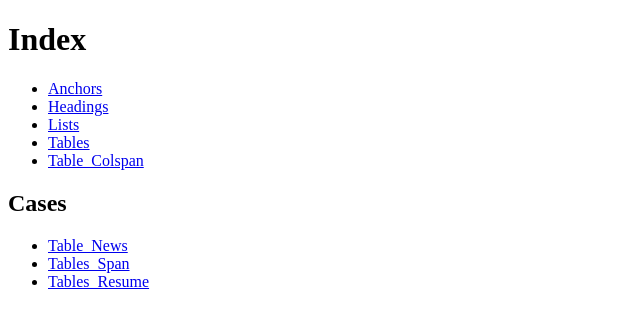
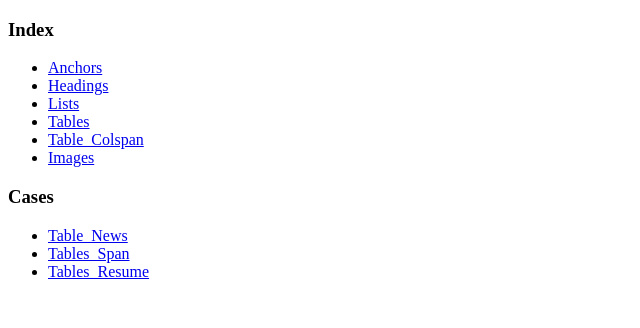
Before and after one commit to keamy-eun/study_publishings, a plain HTML site: page docs/index.html in a window 1280 px wide. Shown: the whole page, without its empty margins (0-640 px from the left). Drawn offline with Linux system fonts and the light colour scheme.

Commit message:
change folders

```diff
--- a/docs/index.html
+++ b/docs/index.html
@@ -4,7 +4,7 @@
     <title>은원기</title>
   </head>
   <body>
-    <h1>Index</h1>
+    <h3>Index</h3>
     <ul>
       <li>
         <a href="./htmls/anchors.html" target="_self">Anchors</a>
@@ -17,8 +17,9 @@
       <li>
         <a href="./htmls/tables_span.html" target="_self">Table_Colspan</a>
       </li>
+      <li><a href="./htmls/images.html" target="_self">Images</a></li>
     </ul>
-    <h2>Cases</h2>
+    <h3>Cases</h3>
     <ul>
       <li>
         <a href="./htmls/cases/table_news.html" target="_self">Table_News</a>
```
